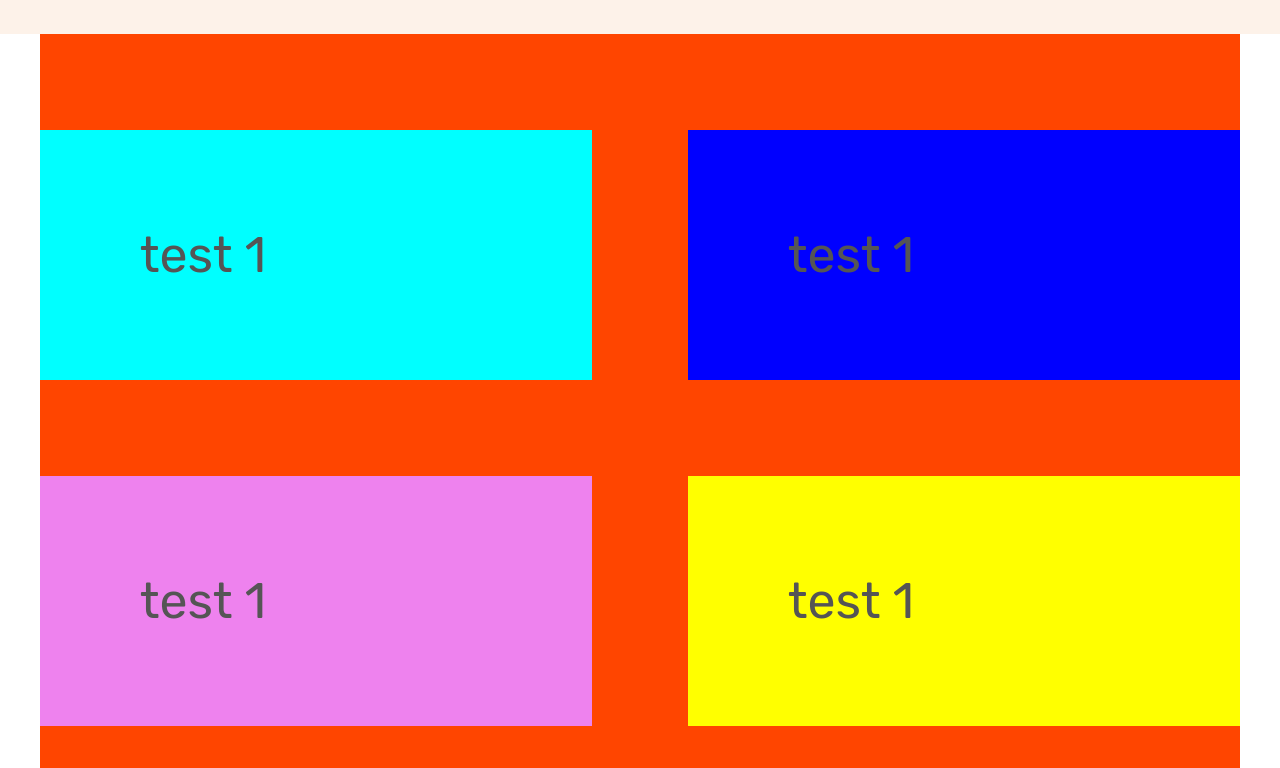
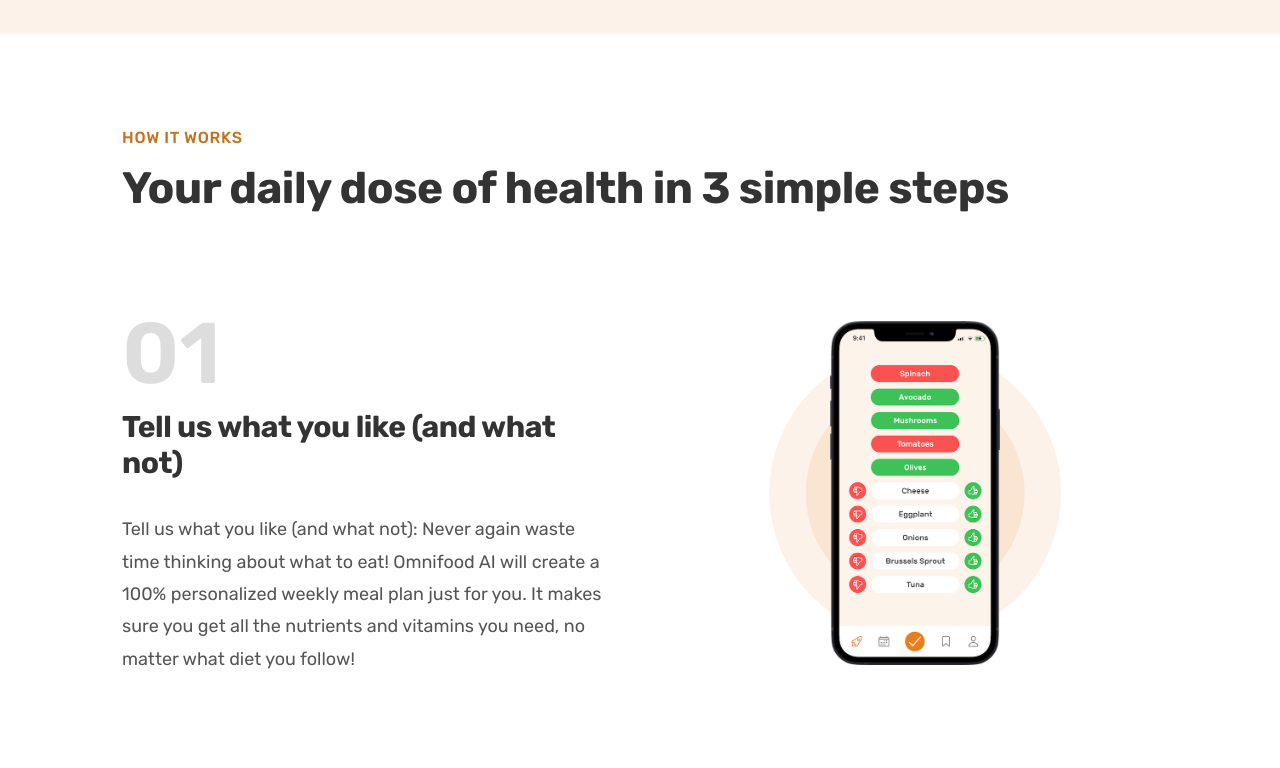
Before and after one commit to Hamdy-0/Omnifood, a plain HTML site: page index.html in a window 1280 px wide. Shown: the part 780-1548 px from the top of the page. Drawn offline with Linux system fonts and the light colour scheme.

Commit message:
finishing how it works section

```diff
--- /dev/null
+++ b/css/general.css
@@ -0,0 +1,160 @@
+/*
+
+---- 01 Typography system
+
+
+- FONT SIZE SYSTEM (px)
+
+10 / 12 / 14 / 16 / 18 / 20 / 24 / 30 / 36 / 44 / 52 / 62 / 74 / 86 / 98
+
+- Font Weights:
+Default : 400;
+Medium : 500
+Semi-Bold:600
+Bold :700
+
+- Line heights:
+Default : 1
+Small :1.05
+Medium : 1.2
+Paragraph default :1.6
+
+-Letter soacing
+-0.5px
+0.75px
+---- 02 Colors
+
+- Primary :  #e67e22;
+- Tints :
+#fdf2e9;
+#fae5d3
+- Shades: #c7711f;
+- Accents:
+- Greys:
+#555
+#333
+
+
+---- 05 Shadows
+
+---- 06 BORDER-RADIUS
+Default : 9ppx
+
+----- 07 WHITESOACES
+
+- SPACING SYSTEM (px)
+
+ 2 / 4 / 8 / 12 / 16 / 24 / 32 / 48 / 64 / 80 / 96 / 128
+
+
+*/
+* {
+  padding: 0;
+  margin: 0;
+  box-sizing: border-box;
+}
+html {
+  /* Font-size = 10px; because its fixed with 'px' if the user wanted to change the font size he cant */
+  /* 10px / 16px = 0.685 = 62.5 */
+  /* Percentage of user's browser font-size setting */
+  font-size: 62.5%;
+}
+body {
+  font-family: "Rubik", sans-serif;
+  line-height: 1;
+  font-weight: 400;
+  color: #555;
+}
+
+/* **************************** */
+/* Generall reusable Componenets */
+/* **************************** */
+.container {
+  /* 1140px */
+  max-width: 110rem;
+  margin: 0 auto;
+  padding: 0 3.2rem;
+}
+.grid {
+  display: grid;
+  row-gap: 9.6rem;
+  column-gap: 6.4rem;
+}
+
+.grid--2-cols {
+  grid-template-columns: repeat(2, 1fr);
+}
+.grid--3-cols {
+  grid-template-columns: repeat(3, 1fr);
+}
+.grid--4-cols {
+  grid-template-columns: repeat(4, 1fr);
+}
+.grid--cente-v {
+  align-items: center;
+}
+.heading-primary,
+.heading-secondary,
+.heading-tertiary {
+  letter-spacing: -0.5px;
+  font-weight: 700;
+  color: #333;
+}
+.heading-primary {
+  font-size: 5.2rem;
+  line-height: 1.05;
+  margin-bottom: 3.2rem;
+}
+.heading-secondary {
+  font-size: 4.4rem;
+  line-height: 1.2;
+  margin-bottom: 9.6rem;
+}
+.heading-tertiary {
+  font-size: 3rem;
+  line-height: 1.2;
+  margin-bottom: 3.2rem;
+}
+.subheading {
+  display: block;
+  font-size: 1.6rem;
+  font-weight: 500;
+  color: #c7711f;
+  text-transform: uppercase;
+  margin-bottom: 1.6rem;
+  letter-spacing: 0.75px;
+}
+.btn:link,
+.btn:visited {
+  font-size: 2rem;
+  font-weight: 600;
+  text-decoration: none;
+  display: inline-block;
+  padding: 1.6rem 3.2rem;
+  border-radius: 9px;
+  /* Put transition on original state */
+  transition: background-color 0.3s;
+}
+.btn--full:link,
+.btn--full:visited {
+  background-color: #e67e22;
+  color: #fff;
+}
+.btn--full:hover,
+.btn--full:active {
+  background-color: #c7711f;
+}
+.btn--outline:link,
+.btn--outline:visited {
+  background-color: #fff;
+  color: #555;
+}
+.btn--outline:hover,
+.btn--outline:active {
+  background-color: #fdf2e9;
+  /* Trick to add border inside */
+  box-shadow: inset 0 0 0 3px #fff;
+}
+.margin-right-sm {
+  margin-right: 1.6rem !important;
+}
--- a/css/style.css
+++ b/css/style.css
@@ -1,110 +1,3 @@
-/*
-
----- 01 Typography system
-
-
-- FONT SIZE SYSTEM (px)
-
-10 / 12 / 14 / 16 / 18 / 20 / 24 / 30 / 36 / 44 / 52 / 62 / 74 / 86 / 98
-
-- Font Weights:
-Default : 400;
-Medium : 500
-Semi-Bold:600
-Bold :700
-
-- Line heights:
-Default : 1
-Small :1.05
-Paragraph default :1.6
-
----- 02 Colors
-
-- Primary :  #e67e22;
-- Tints : #fdf2e9;
-- Shades: #c7711f;
-- Accents:
-- Greys:
-#555
-#333
-
-
----- 05 Shadows
-
----- 06 BORDER-RADIUS
-Default : 9ppx
-
------ 07 WHITESOACES
-
-- SPACING SYSTEM (px)
-
- 2 / 4 / 8 / 12 / 16 / 24 / 32 / 48 / 64 / 80 / 96 / 128
-
-
-*/
-* {
-  padding: 0;
-  margin: 0;
-  box-sizing: border-box;
-}
-html {
-  /* Font-size = 10px; because its fixed with 'px' if the user wanted to change the font size he cant */
-  /* 10px / 16px = 0.685 = 62.5 */
-  /* Percentage of user's browser font-size setting */
-  font-size: 62.5%;
-}
-body {
-  font-family: "Rubik", sans-serif;
-  line-height: 1;
-  font-weight: 400;
-  color: #555;
-}
-
-/* **************************** */
-/* Generall reusable Componenets */
-/* **************************** */
-.heading-primary {
-  font-size: 5.2rem;
-  font-weight: 700;
-  line-height: 1.05;
-  color: #333;
-  letter-spacing: -0.5px;
-  margin-bottom: 3.2rem;
-}
-.btn:link,
-.btn:visited {
-  font-size: 2rem;
-  font-weight: 600;
-  text-decoration: none;
-  display: inline-block;
-  padding: 1.6rem 3.2rem;
-  border-radius: 9px;
-  /* Put transition on original state */
-  transition: background-color 0.3s;
-}
-.btn--full:link,
-.btn--full:visited {
-  background-color: #e67e22;
-  color: #fff;
-}
-.btn--full:hover,
-.btn--full:active {
-  background-color: #c7711f;
-}
-.btn--outline:link,
-.btn--outline:visited {
-  background-color: #fff;
-  color: #555;
-}
-.btn--outline:hover,
-.btn--outline:active {
-  background-color: #fdf2e9;
-  /* Trick to add border inside */
-  box-shadow: inset 0 0 0 3px #fff;
-}
-.margin-right-sm {
-  margin-right: 1.6rem !important;
-}
 /* **************************** */
 /* HEADER */
 /* **************************** */
@@ -166,7 +59,7 @@
   padding: 4.8rem 0 9.6rem 0;
 }
 .hero {
-  max-width: 110rem;
+  max-width: 120rem;
   margin: 0 auto;
   padding: 0 3.2rem;
   display: grid;
@@ -220,40 +113,49 @@
 
 .section-how {
   padding: 9.6rem 0;
-  background-color: orangered;
+}
+.step-number {
+  font-size: 8.6rem;
+  font-weight: 600;
+  color: #ddd;
+  margin-bottom: 1.2rem;
+}
+.step-description {
+  font-size: 1.8rem;
+  line-height: 1.8;
+}
+.step-img-box {
+  position: relative;
+  display: flex;
+  align-items: center;
+  justify-content: center;
 }
 
-.container {
-  /* 1140px */
-  max-width: 120rem;
-  margin: 0 auto;
+.step-img-box::before,
+.step-img-box::after {
+  content: "";
+  display: block;
+  border-radius: 50%;
+  position: absolute;
+  top: 50%;
+  left: 50%;
+  transform: translate(-50%, -50%);
 }
-.grid {
-  display: grid;
-  gap: 9.6rem;
+.step-img-box::before {
+  width: 60%;
+  /* height: 60%; */
+  /* 60% or parents witdh */
+  padding-bottom: 60%;
+  background-color: #fdf2e9;
+  z-index: -2;
 }
-.grid--2-cols {
-  grid-template-columns: repeat(2, 1fr);
+
+.step-img-box::after {
+  width: 45%;
+  padding-bottom: 45%;
+  background-color: #fae5d3;
+  z-index: -1;
 }
-.grid--3-cols {
-  grid-template-columns: repeat(3, 1fr);
+.step-img {
+  width: 35%;
 }
-.grid--4-cols {
-  grid-template-columns: repeat(4, 1fr);
-}
-.section-how div {
-  padding: 100px;
-  font-size: 50px;
-}
-.section-how div:nth-child(1) {
-  background-color: aqua;
-}
-.section-how div:nth-child(2) {
-  background-color: blue;
-}
-.section-how div:nth-child(3) {
-  background-color: violet;
-}
-.section-how div:nth-child(4) {
-  background-color: yellow;
-}
--- a/index.html
+++ b/index.html
@@ -9,6 +9,7 @@
       href="https://fonts.googleapis.com/css2?family=Inter:wght@400;500;700&family=Rubik:wght@400;500;600;700&display=swap"
       rel="stylesheet"
     />
+    <link rel="stylesheet" href="css/general.css" />
     <link rel="stylesheet" href="css/style.css" />
     <title>OmniFood</title>
   </head>
@@ -65,11 +66,71 @@
         </div>
       </section>
 
-      <section class="section-how container grid grid--2-cols">
-        <div>test 1</div>
-        <div>test 1</div>
-        <div>test 1</div>
-        <div>test 1</div>
+      <section class="section-how">
+        <div class="container">
+          <span class="subheading">How it works</span>
+          <h2 class="heading-secondary">
+            Your daily dose of health in 3 simple steps
+          </h2>
+        </div>
+        <div class="container grid grid--2-cols grid--cente-v">
+          <!-- Step 01 -->
+          <div class="step-text-box">
+            <p class="step-number">01</p>
+            <h3 class="heading-tertiary">
+              Tell us what you like (and what not)
+            </h3>
+            <p class="step-description">
+              Tell us what you like (and what not): Never again waste time
+              thinking about what to eat! Omnifood AI will create a 100%
+              personalized weekly meal plan just for you. It makes sure you get
+              all the nutrients and vitamins you need, no matter what diet you
+              follow!
+            </p>
+          </div>
+          <div class="step-img-box">
+            <img
+              src="img/app/app-screen-1.png"
+              class="step-img"
+              alt="iPhone app preferences selection screen"
+            />
+          </div>
+          <!-- Step 02 -->
+          <div class="step-img-box">
+            <img
+              src="img/app/app-screen-2.png"
+              class="step-img"
+              alt="iPhone app
+              meal approving plan screen"
+            />
+          </div>
+          <div class="step-text-box">
+            <p class="step-number">02</p>
+            <h3 class="heading-tertiary">Approve your weekly meal plan</h3>
+            <p class="step-description">
+              Once per week, approve the meal plan generated for you by Omnifood
+              AI. You can change ingredients, swap entire meals, or even add
+              your own recipes.
+            </p>
+          </div>
+          <!-- Step 03 -->
+          <div class="step-text-box">
+            <p class="step-number">03</p>
+            <h3 class="heading-tertiary">Receive meals at convenient time</h3>
+            <p class="step-description">
+              Best chefs in town will cook your selected meal every day, and we
+              will deliver it to your door whenever works best for you. You can
+              change delivery schedule and address daily!
+            </p>
+          </div>
+          <div class="step-img-box">
+            <img
+              src="img/app/app-screen-3.png"
+              class="step-img"
+              alt="iPhone app delivery screen"
+            />
+          </div>
+        </div>
       </section>
     </main>
   </body>
```
